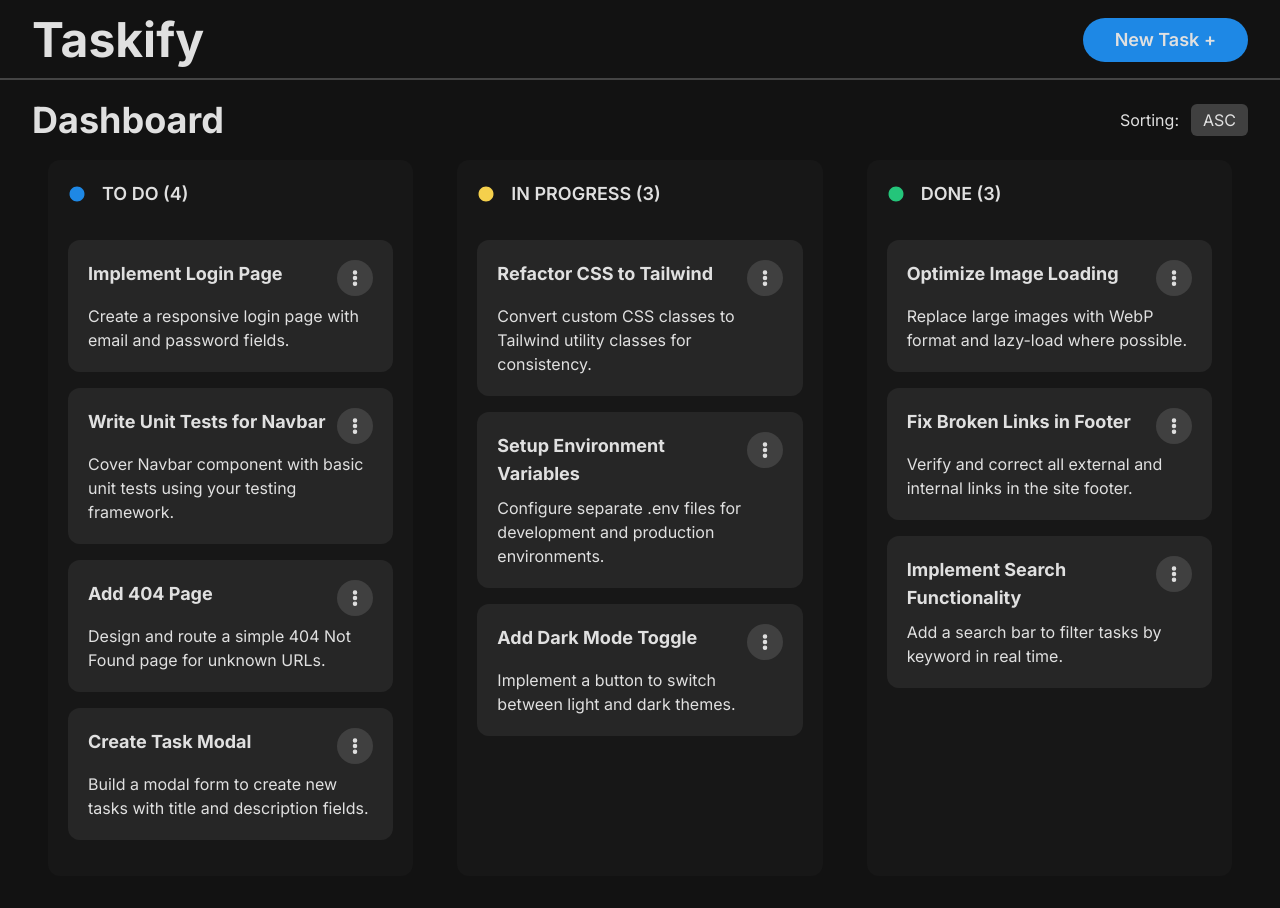
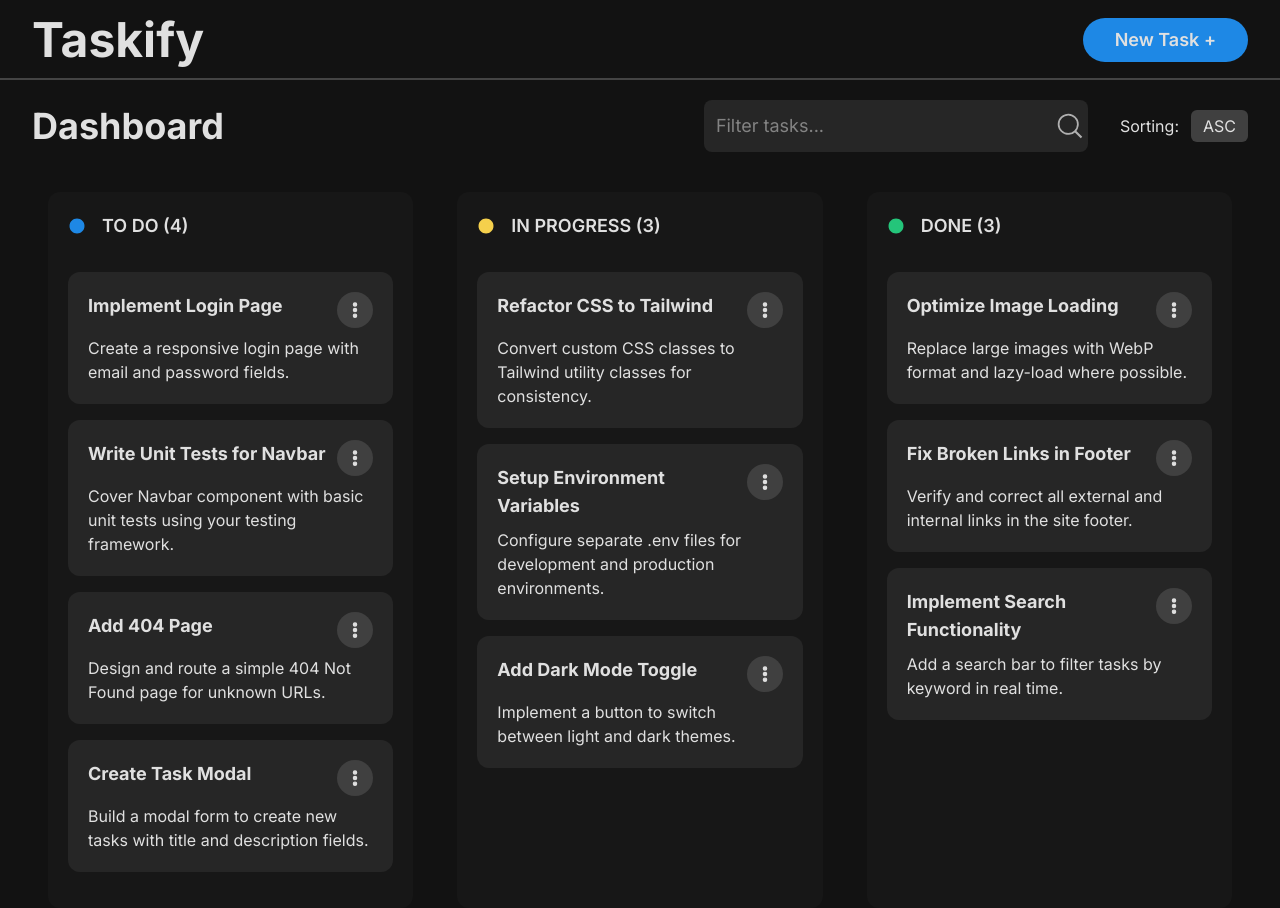
Before and after one commit to ACCeler94/taskify, a React (Vite) app: page / in a window 1280 px wide. Before the commit the page ends 876 px from the top, so only its background shows below. Built offline with nearby package versions, Linux system fonts and the light colour scheme.

Commit message:
Add SearchBar component for filtering tasks by search query

```diff
--- /dev/null
+++ b/src/components/features/filter/SearchBar/SearchBar.tsx
@@ -0,0 +1,67 @@
+import debounce from "lodash.debounce";
+import { useEffect, useMemo, useRef } from "react";
+import { useDispatch } from "react-redux";
+import { updateSearchQuery } from "../filterSlice";
+
+const SearchBar = () => {
+  // Use inputRef to focus on the input when clicking the svg icon
+  const inputRef = useRef<HTMLInputElement>(null);
+  const dispatch = useDispatch();
+
+  const debouncedDispatch = useMemo(
+    () =>
+      debounce((value: string) => {
+        dispatch(updateSearchQuery(value));
+      }, 300),
+    [dispatch],
+  );
+
+  // Clean up any ongoing debounces when the component unmounts
+  useEffect(() => {
+    return () => {
+      debouncedDispatch.cancel();
+    };
+  }, [debouncedDispatch]);
+
+  const handleChange = (e: React.ChangeEvent<HTMLInputElement>) => {
+    debouncedDispatch(e.target.value);
+  };
+
+  return (
+    <div className="relative flex items-center">
+      <input
+        type="text"
+        className="min-w-96 rounded-lg bg-neutral-800 p-3 pr-11 text-lg"
+        aria-label="Filter tasks by keywords"
+        placeholder="Filter tasks..."
+        ref={inputRef}
+        onChange={handleChange}
+      />
+      <svg
+        width="28px"
+        height="28px"
+        viewBox="0 0 1024 1024"
+        className="icon absolute right-1 cursor-text"
+        version="1.1"
+        xmlns="http://www.w3.org/2000/svg"
+        fill="#b0b0b0"
+        onClick={() => inputRef.current?.focus()}
+      >
+        <g id="SVGRepo_bgCarrier" strokeWidth="0"></g>
+        <g
+          id="SVGRepo_tracerCarrier"
+          strokeLinecap="round"
+          strokeLinejoin="round"
+        ></g>
+        <g id="SVGRepo_iconCarrier">
+          <path
+            d="M448 768A320 320 0 1 0 448 128a320 320 0 0 0 0 640z m297.344-76.992l214.592 214.592-54.336 54.336-214.592-214.592a384 384 0 1 1 54.336-54.336z"
+            fill="#b0b0b0"
+          ></path>
+        </g>
+      </svg>
+    </div>
+  );
+};
+
+export default SearchBar;
--- a/src/pages/Dashboard/Dashboard.tsx
+++ b/src/pages/Dashboard/Dashboard.tsx
@@ -1,4 +1,5 @@
 import SortMenu from "../../components/common/SortMenu/SortMenu";
+import SearchBar from "../../components/features/filter/SearchBar/SearchBar";
 import TasksColumn from "../../components/features/tasks/TasksColumn/TasksColumn";
 import type { Column } from "../../types/types";
 
@@ -11,9 +12,12 @@ const Dashboard = () => {
 
   return (
     <main className="flex flex-col">
-      <div className="flex justify-between">
-        <h1 className="my-5 text-4xl font-bold">Dashboard</h1>
-        <SortMenu />
+      <div className="mt-5 mb-10 flex items-center justify-between">
+        <h1 className="text-4xl font-bold">Dashboard</h1>
+        <div className="flex gap-8">
+          <SearchBar />
+          <SortMenu />
+        </div>
       </div>
 
       <div className="grid flex-1 grid-cols-3 gap-3">
```
